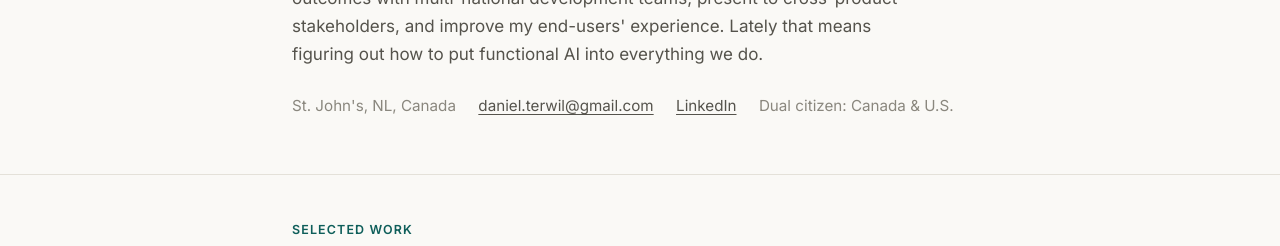
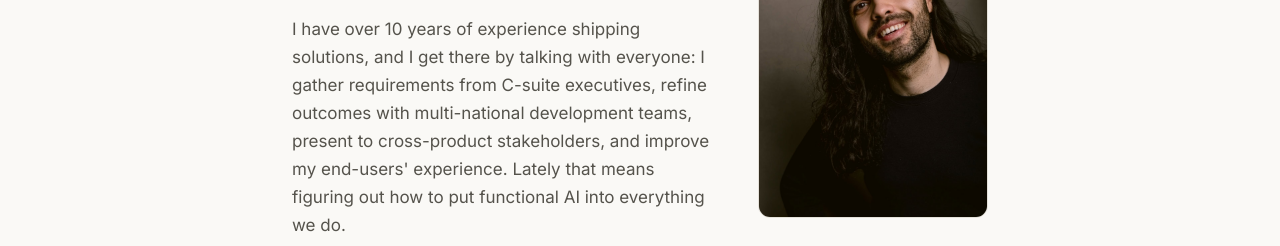
Before and after one commit to danielterwilliger/danielterwilliger.com, a plain HTML site: page index.html in a window 1280 px wide. Shown: the part 336-582 px from the top of the page. Drawn offline with Linux system fonts and the light colour scheme.

Commit message:
Add headshot to hero
Co-Authored-By: Claude Fable 5 <noreply@anthropic.com>
Claude-Session: https://claude.ai/code/session_01M3DHxywJZ3B6c2YxVJpERp

```diff
--- a/index.html
+++ b/index.html
@@ -45,7 +45,8 @@
 <main>
 
 <div class="hero">
-  <div class="wrap">
+  <div class="wrap hero-flex">
+    <div class="hero-text">
     <h1>Daniel C. Terwilliger</h1>
     <p class="role">AI Product Leader — Enterprise Platforms, Search &amp; Agentic Workflows</p>
     <p class="lede">I have over 10 years of experience shipping solutions, and I get there by talking with everyone: I gather requirements from C-suite executives, refine outcomes with multi-national development teams, present to cross-product stakeholders, and improve my end-users' experience. Lately that means figuring out how to put functional AI into everything we do.</p>
@@ -55,6 +56,8 @@
       <a href="https://www.linkedin.com/in/danielterwil">LinkedIn</a>
       <span>Dual citizen: Canada &amp; U.S.</span>
     </div>
+    </div>
+    <img class="portrait" src="assets/headshot.jpg" alt="Daniel Terwilliger">
   </div>
 </div>
 
--- a/styles.css
+++ b/styles.css
@@ -74,6 +74,21 @@ a:hover { color: var(--accent-ink); }
 
 /* ---- hero ---- */
 .hero { padding: 4.5rem 0 3.5rem; }
+.hero-flex { display: flex; gap: 2.8rem; align-items: center; }
+.hero-text { flex: 1; min-width: 0; }
+.portrait {
+  width: clamp(160px, 22vw, 230px);
+  aspect-ratio: 4 / 5;
+  object-fit: cover;
+  object-position: 50% 22%;
+  border-radius: 12px;
+  border: 1px solid var(--hairline);
+  flex-shrink: 0;
+}
+@media (max-width: 680px) {
+  .hero-flex { flex-direction: column-reverse; align-items: flex-start; gap: 1.6rem; }
+  .portrait { width: 150px; }
+}
 .hero h1 { font-size: clamp(2.2rem, 6vw, 3.1rem); margin-bottom: 0.75rem; }
 .hero .role {
   font-size: 1.15rem; color: var(--accent);
```
Also changed, not shown: assets/headshot.jpg (added).
